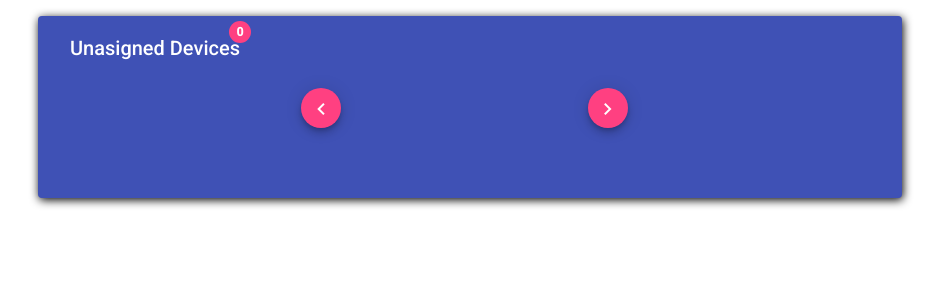
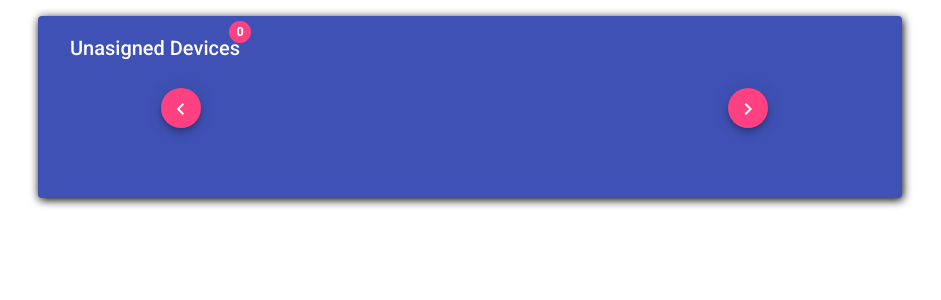
Before and after one commit to al375840/Sistema_domotico, an Angular app in the folder Cliente/: page / in a window 1280 px wide. Shown: the top 300 px of the page, without its empty margins (170-1111 px from the left). Built offline with nearby package versions, Linux system fonts and the light colour scheme; what cdk-drag-scroll would draw is missing.

Commit message:
mejora 2.0 vista unasigned

```diff
--- a/Cliente/src/app/devices/unasign-list/unasign-list.component.css
+++ b/Cliente/src/app/devices/unasign-list/unasign-list.component.css
@@ -11,6 +11,18 @@
   /*border: 5px solid #4885ed;
   box-shadow: 1px 2px 10px 0 #4885ed;*/
   box-shadow: 1px 2px 10px 0 black;
+}
+
+.left_button {
+  position: relative;
+  margin-left: 13%;
+  margin-right: -13%;
+}
+
+.right_button {
+  position: relative;
+  margin-right: 13%;
+  margin-left: -13%;
 }
 
 .device {
@@ -44,7 +56,7 @@
     background: white;
     overflow: hidden;
     white-space: nowrap;
-    max-width: 95%;
+    width: 75%;
     margin: 0px 15%;
     scroll-behavior: smooth;
     background-color:#3F51B5;
--- a/Cliente/src/app/devices/unasign-list/unasign-list.component.html
+++ b/Cliente/src/app/devices/unasign-list/unasign-list.component.html
@@ -4,7 +4,7 @@
 </mat-card-title>
 <div cdkDropListGroup>
   <div overflow="scroll" class="unasigned-container" >
-    <button (click)="scrollLeft()" mat-mini-fab color="accent"><mat-icon>keyboard_arrow_left</mat-icon></button>
+    <button (click)="scrollLeft()" mat-mini-fab color="accent" class="left_button"><mat-icon>keyboard_arrow_left</mat-icon></button>
     <div #containerunasigned cdkDropList cdkDropListOrientation="horizontal" class="unasigned-list" (cdkDropListDropped)="drop($event)">
       <div class="unasigned-box" *ngFor="let device of devices" cdkDrag vsDragScroll [vsDragScrollContainer]="containerunasigned">
       <div *ngIf="device.type == 'movimiento'">
@@ -24,7 +24,7 @@
       </div>
       </div>
     </div>
-    <button (click)="scrollRight()" mat-mini-fab color="accent"><mat-icon>keyboard_arrow_right</mat-icon></button>
+    <button (click)="scrollRight()" mat-mini-fab color="accent" class="right_button"><mat-icon>keyboard_arrow_right</mat-icon></button>
   </div>
 </div>
 </mat-card>
```
